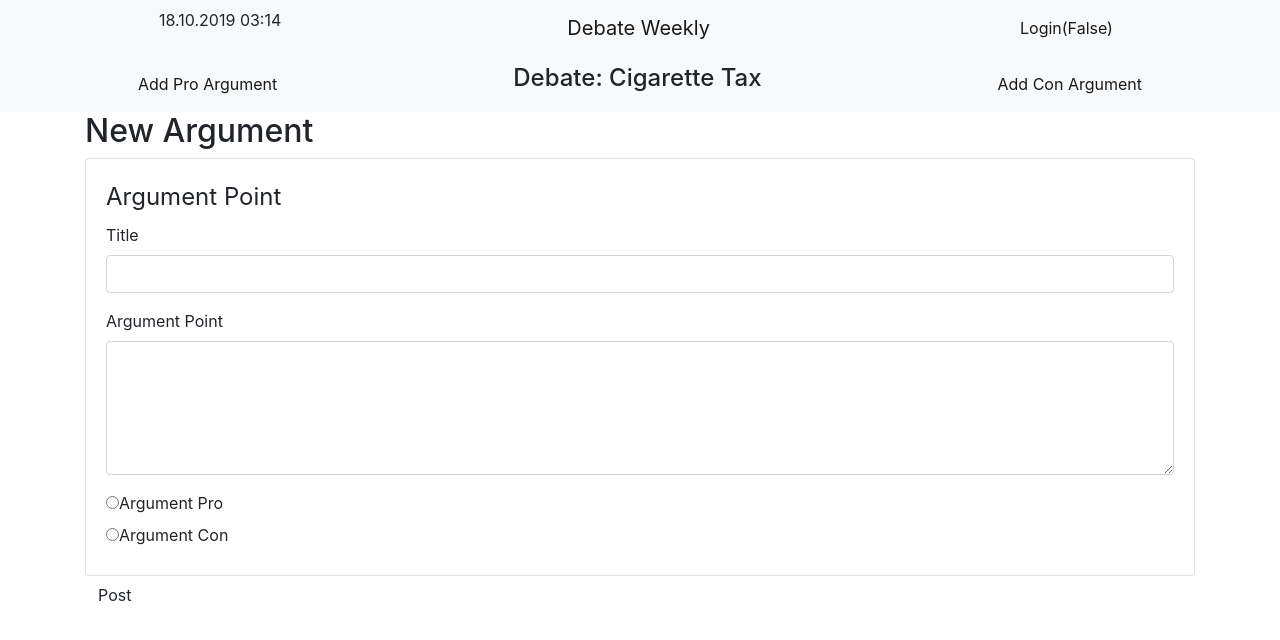
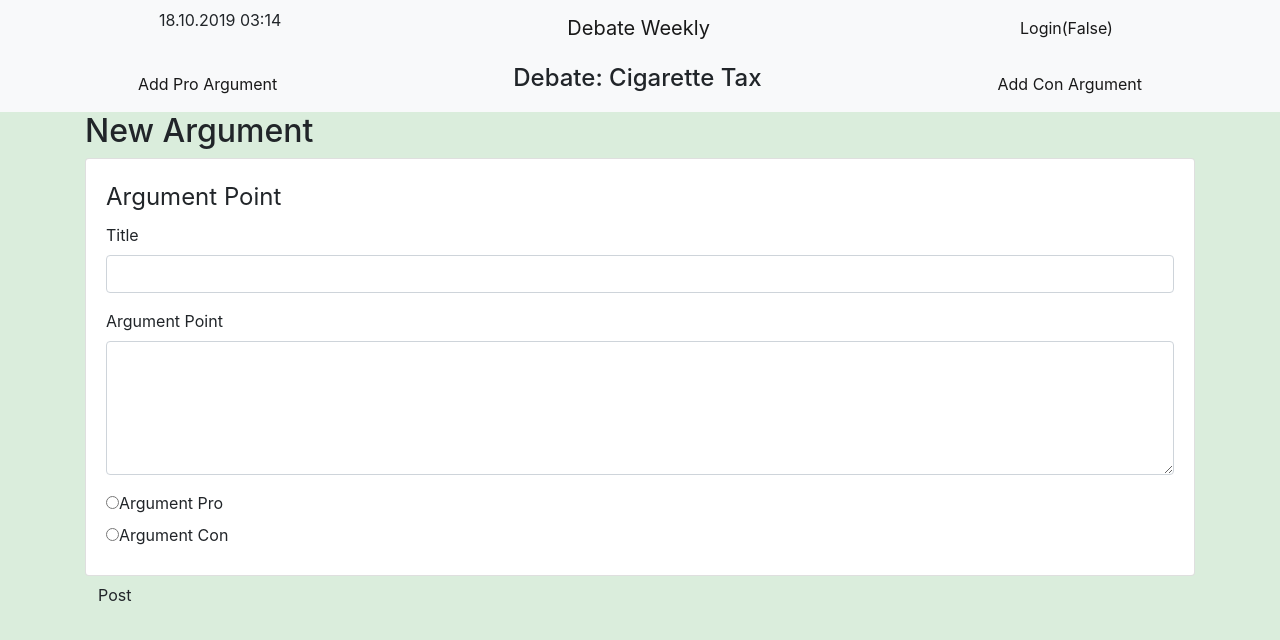
Before and after one commit to KitsuneNoctus/Debate-Weekly-App, a Flask app: page /arguments/new1 in a window 1280 px wide. Shown: the top 640 px of the page. Run offline with Flask 2, Linux system fonts and the light colour scheme; some libraries are stand-ins or nearby versions.

Commit message:
Styling: Background color

```diff
--- a/templates/base.html
+++ b/templates/base.html
@@ -6,6 +6,9 @@
     <link rel="stylesheet" href="https://stackpath.bootstrapcdn.com/bootstrap/4.3.1/css/bootstrap.min.css" integrity="sha384-ggOyR0iXCbMQv3Xipma34MD+dH/1fQ784/j6cY/iJTQUOhcWr7x9JvoRxT2MZw1T" crossorigin="anonymous">
     <meta name="google-signin-client_id" content="1035584444479-hshlb4sqekh9nrjaovpbo5d6fdm8h3rn.apps.googleusercontent.com">
     <script src="https://apis.google.com/js/platform.js" async defer></script>
+    <style type="text/css">
+        body { background: #daeddc !important; } /* Adding !important forces the browser to overwrite the default style applied by Bootstrap */
+    </style>
     <script>
         gapi.load('auth2', function(){gapi.auth2.init();})
     </script>
```
